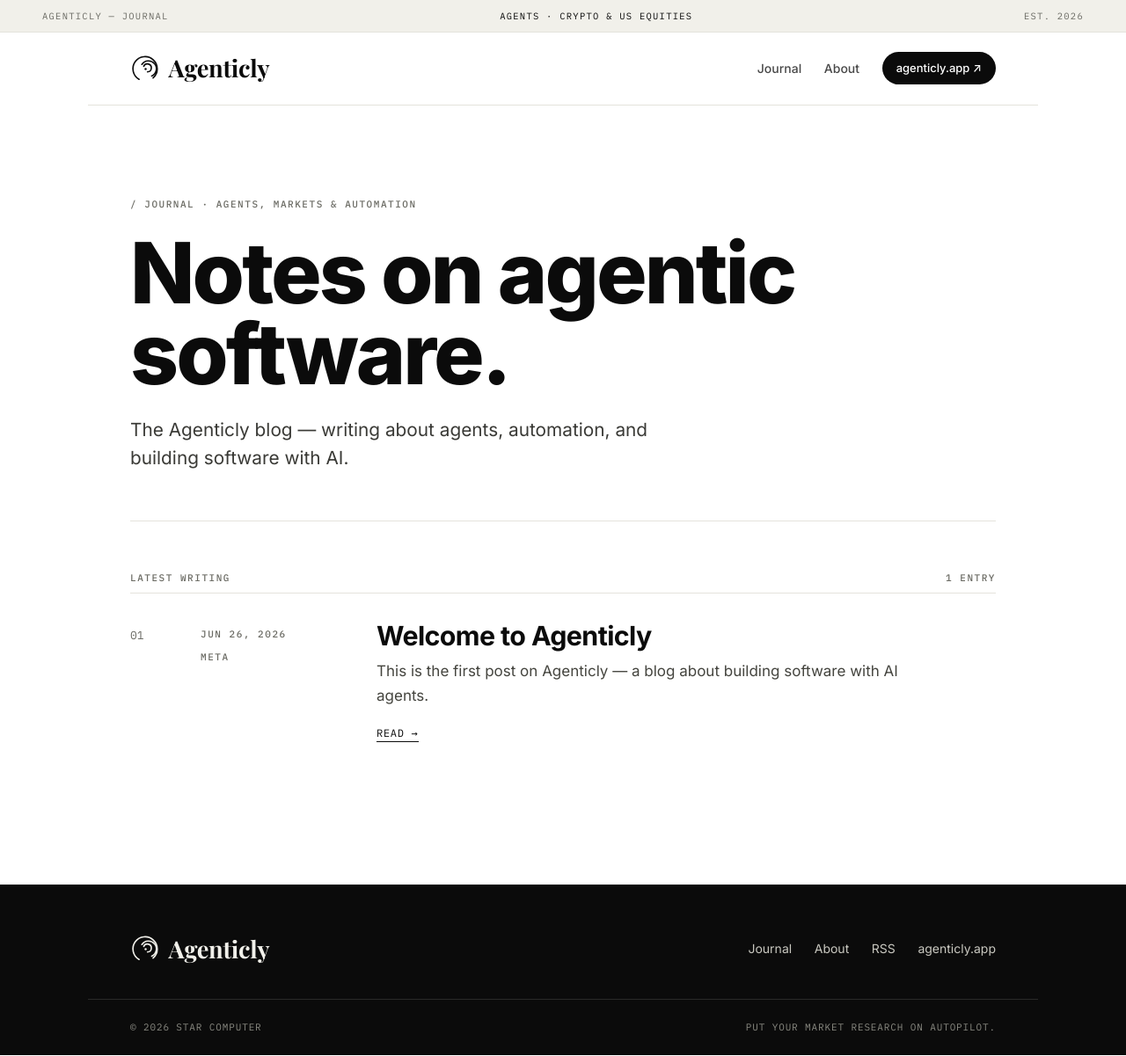
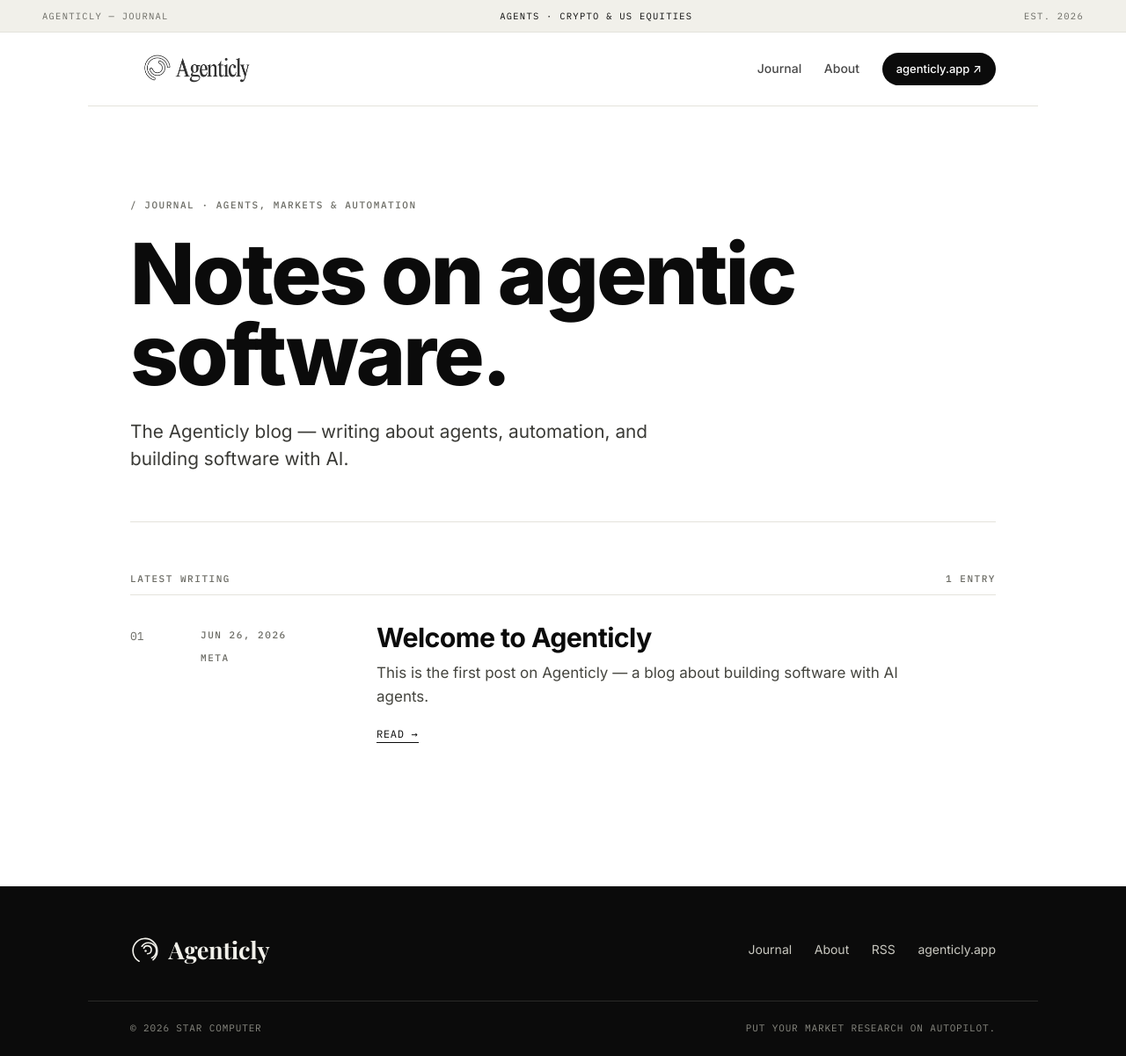
Before and after one commit to spacecomputer/agenticly-blog, a Jekyll site: the page built from index.md, in a window 1280 px wide. Shown: the whole page at 88% size. Built offline with Jekyll 4.4.1, drawn with Linux system fonts in a browser that asks for light colours; some web fonts are replaced.

Commit message:
Use image logo in header and add styles
Replace the logo include and brand text in the header with a single img element pointing to assets/img/agenticly-logo.jpg (including width/height and alt). Add a .brand-lockup CSS rule to size the new image and commit the new logo image asset. This consolidates the site branding into a single image and ensures consistent header sizing.

```diff
--- a/_layouts/default.html
+++ b/_layouts/default.html
@@ -20,8 +20,8 @@
 
   <header class="site-head">
     <a class="brand" href="{{ '/' | relative_url }}" aria-label="Agenticly home">
-      {%- include logo.html -%}
-      <span class="brand-word">Agenticly</span>
+      <img class="brand-lockup" src="{{ '/assets/img/agenticly-logo.jpg' | relative_url }}"
+           width="1200" height="300" alt="Agenticly">
     </a>
     <nav class="site-nav">
       <a href="{{ '/' | relative_url }}">Journal</a>
--- a/assets/css/style.css
+++ b/assets/css/style.css
@@ -98,6 +98,7 @@
   color: var(--ink);
 }
 .brand .mark { width: 34px; height: 34px; display: block; }
+.brand-lockup { height: 38px; width: auto; display: block; }
 .brand-word {
   font-family: var(--serif);
   font-weight: 700;
```
Also changed, not shown: assets/img/agenticly-logo.jpg (added).
